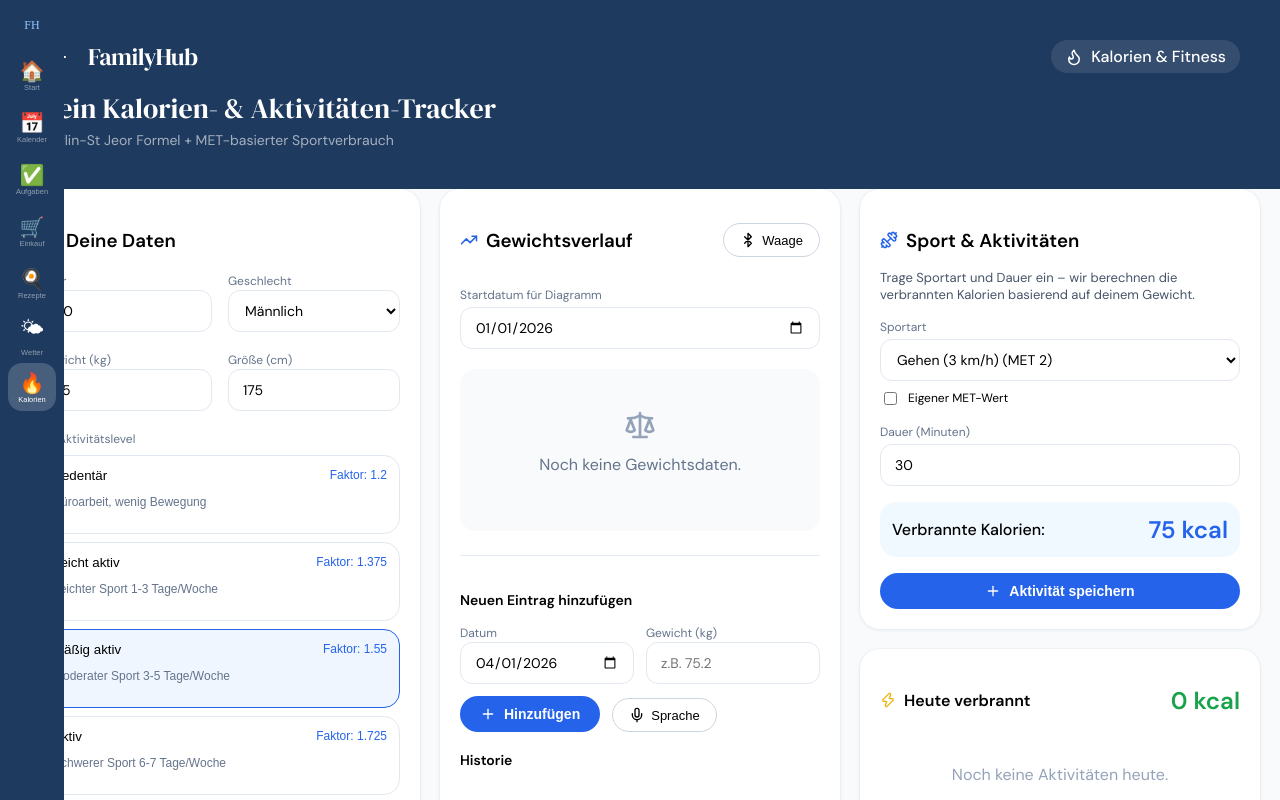
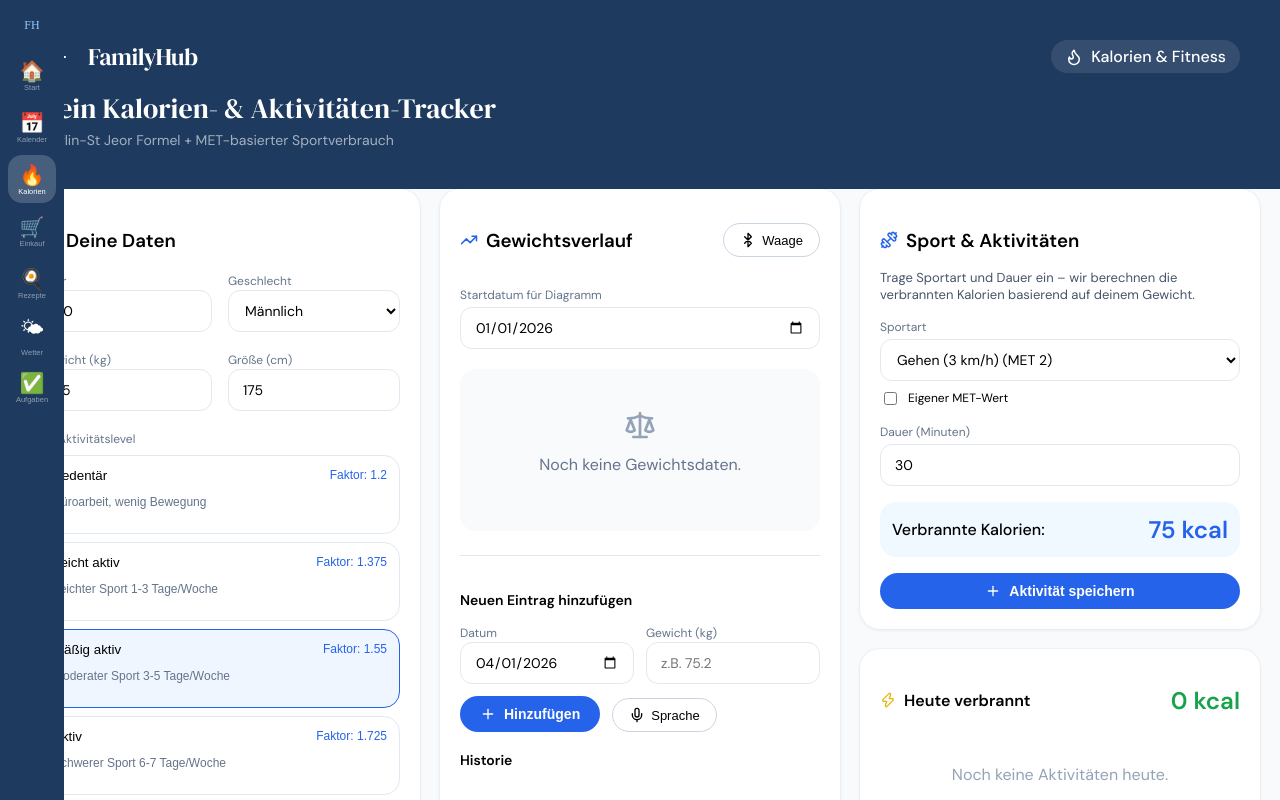
Before and after one commit to famkalender2026/homehub, a Next.js app: page /kalorien in a window 1280 px wide. Shown: the top 800 px of the page. Built offline with nearby package versions, Linux system fonts and the light colour scheme.

Commit message:
Wetter, Kalorien_Menü

```diff
--- a/components/AppShell.tsx
+++ b/components/AppShell.tsx
@@ -6,11 +6,12 @@ import { useRouter, usePathname } from 'next/navigation'
 const NAV_ITEMS = [
   { id: 'dashboard', label: 'Start',     emoji: '🏠', path: '/dashboard'   },
   { id: 'kalender',  label: 'Kalender', emoji: '📅', path: '/kalender'     },
-  { id: 'aufgaben',  label: 'Aufgaben', emoji: '✅', path: '/aufgaben'     },
+  { id: 'kalorien',  label: 'Kalorien', emoji: '🔥', path: '/kalorien'        },
   { id: 'einkauf',   label: 'Einkauf',  emoji: '🛒', path: '/einkaufsliste'},
   { id: 'rezepte',   label: 'Rezepte',  emoji: '🍳', path: '/rezepte'      },
   { id: 'wetter',    label: 'Wetter',   emoji: '🌤', path: '/wetter'        },
-  { id: 'kalorien',  label: 'Kalorien', emoji: '🔥', path: '/kalorien'        },
+  { id: 'aufgaben',  label: 'Aufgaben', emoji: '✅', path: '/aufgaben'     },
+
 ]
 
 interface NavProps {
```
